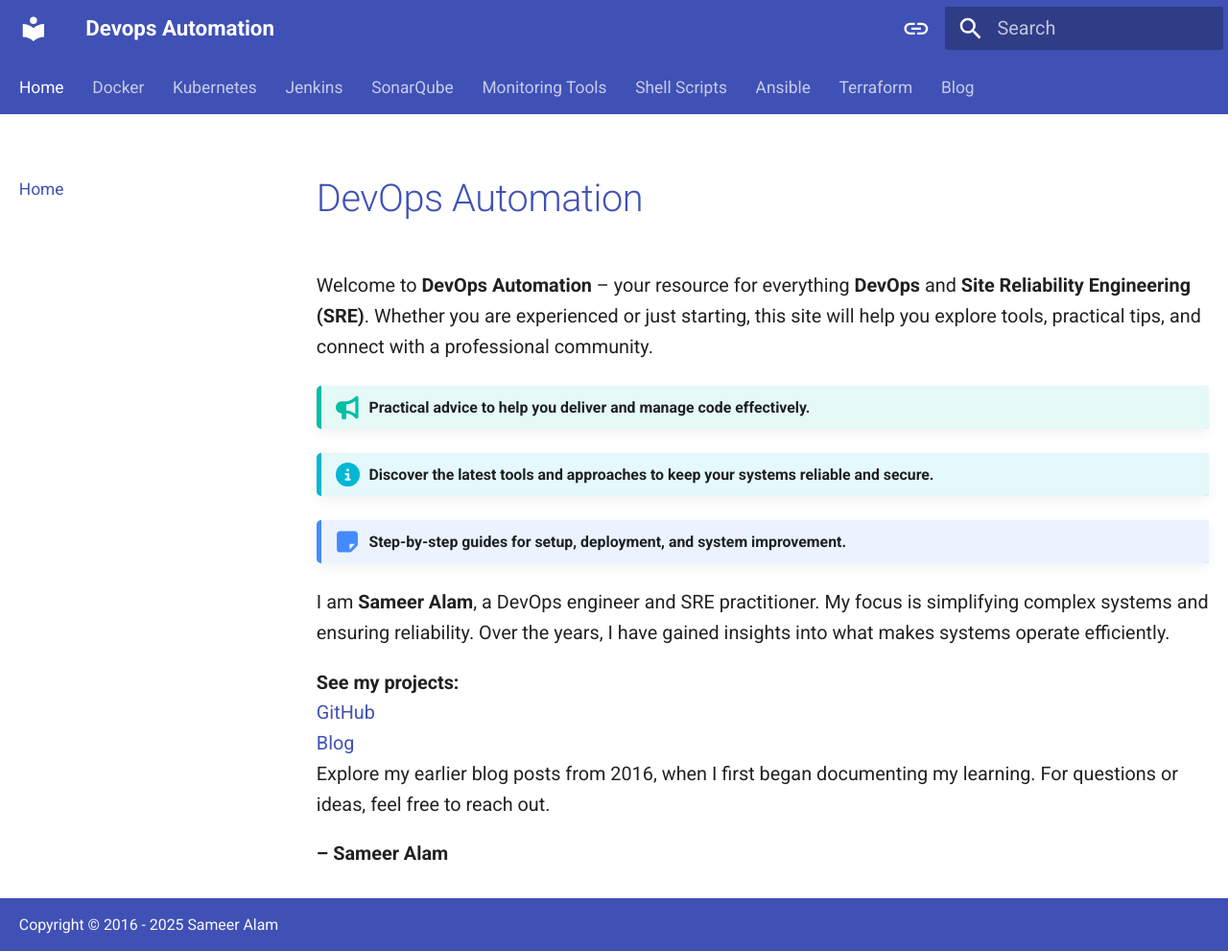
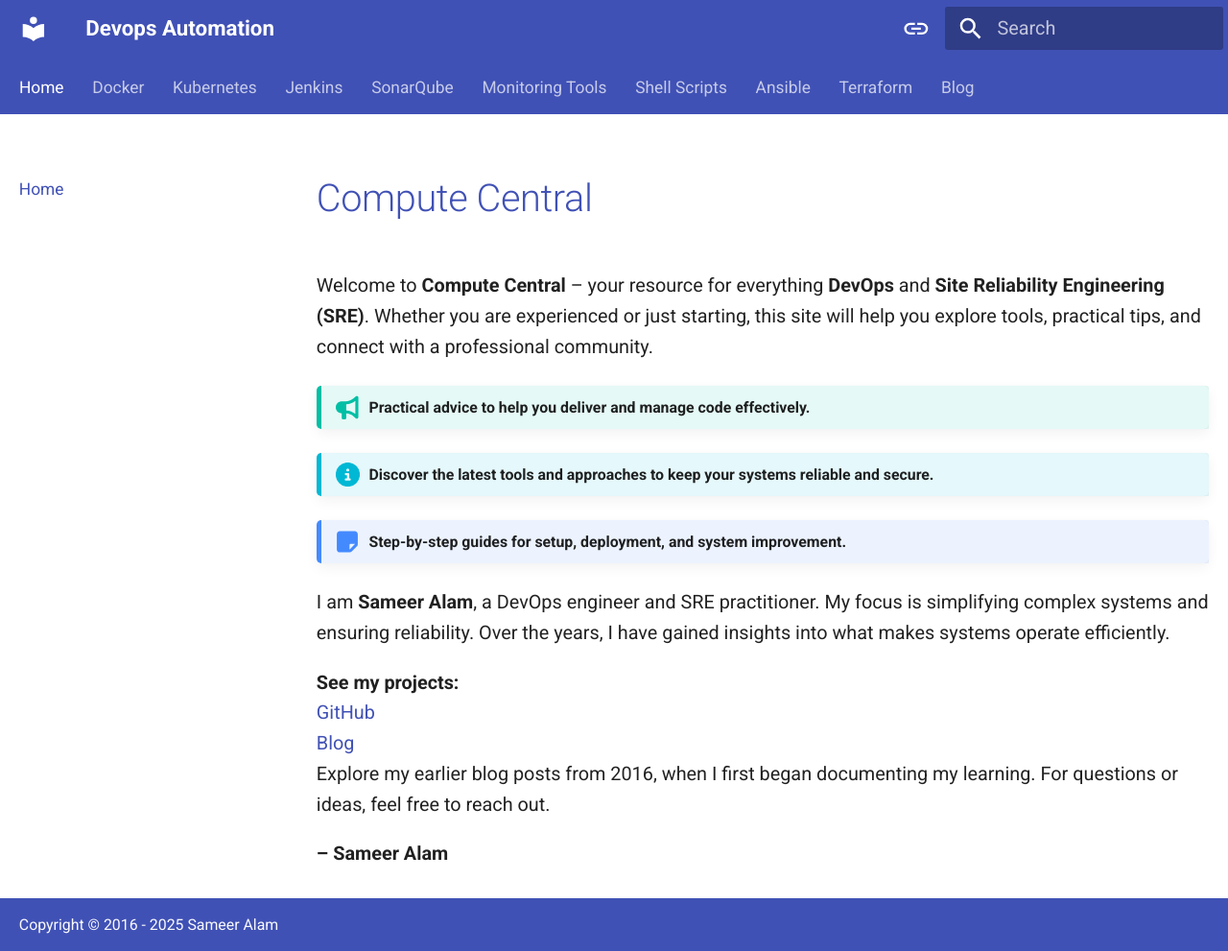
Before and after one commit to sameeralam3127/Devops-automation, an MkDocs documentation site: the page built from docs/index.md, in a window 1280 px wide and 991 px high. Shown: the whole window at 96% size. Built offline with MkDocs 1.6.1 and Material for MkDocs 9.7.7, drawn with Linux system fonts in a browser that asks for light colours.

Commit message:
Compute Central

```diff
--- a/docs/index.md
+++ b/docs/index.md
@@ -1,6 +1,6 @@
-# [DevOps Automation]()
+# [Compute Central]()
 
-Welcome to **DevOps Automation** – your resource for everything **DevOps** and **Site Reliability Engineering (SRE)**. Whether you are experienced or just starting, this site will help you explore tools, practical tips, and connect with a professional community.
+Welcome to **Compute Central** – your resource for everything **DevOps** and **Site Reliability Engineering (SRE)**. Whether you are experienced or just starting, this site will help you explore tools, practical tips, and connect with a professional community.
 
 !!! tip "Practical advice to help you deliver and manage code effectively."
 
```
